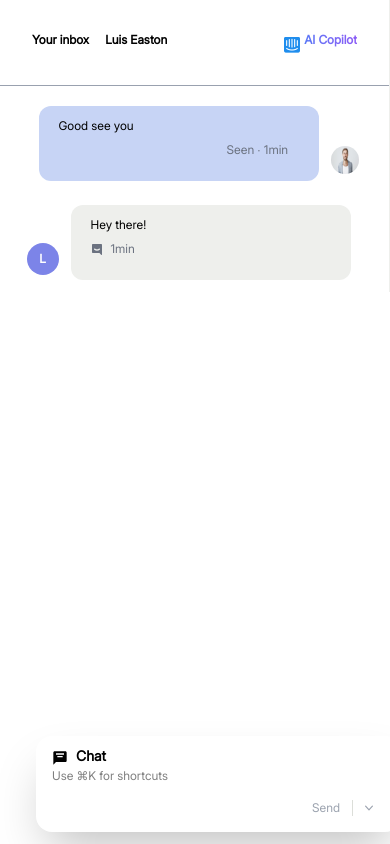
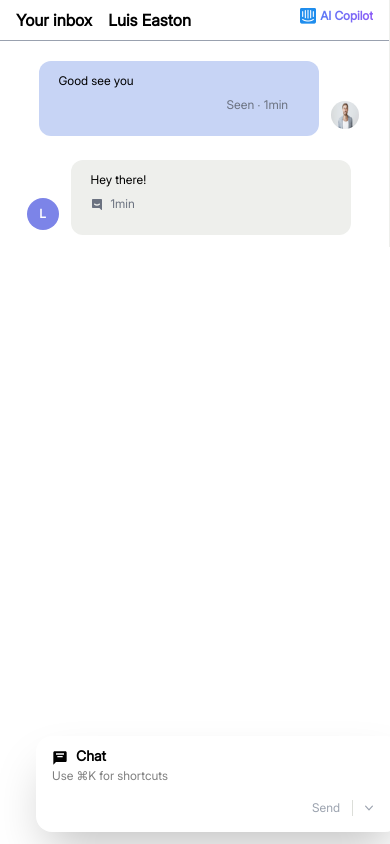
Before and after one commit to Rays-Code/intercom-admin-panel, a React (Vite) app: page /chat in a window 390 px wide. Built offline with nearby package versions, Linux system fonts and the light colour scheme; no server answers.

Commit message:
fixed font size in mobile

```diff
--- a/src/components/mobile/MobileAppBar.jsx
+++ b/src/components/mobile/MobileAppBar.jsx
@@ -5,17 +5,17 @@ const MobileAppBar = () => {
     const Navigate = useNavigate()
 
   return (
-    <div className="flex justify-between gap-2 p-8 font-inter border-b border-gray-400 w-full">
+    <div className="flex justify-between gap-2 pb-2 pt-2 px-4 font-inter border-b border-gray-400 w-full">
         <div className="flex gap-4">
-        <div className="font-bold text-xs cursor-pointer" onClick={() => Navigate("/")}>Your inbox</div>
-        <div className="font-bold text-xs cursor-pointer">Luis Easton</div>
+        <div className="font-bold text-base cursor-pointer" onClick={() => Navigate("/")}>Your inbox</div>
+        <div className="font-bold text-base cursor-pointer">Luis Easton</div>
         </div>
-        <div className="font-bold text-xs cursor-pointer" onClick={() => {
+        <div className="font-bold text-base cursor-pointer" onClick={() => {
             Navigate("/chatbot/fin")
         }}>
              <div className="flex gap-1 text-gray-500 font-semibold text-xs bg-gradient-to-r from-[#3b82f6] to-[#8b5cf6] bg-clip-text text-transparent">
               <div>
-                <img src="/assets/images/blue_intercom_logo.webp" className="w-4 h-4 mt-[5px]"/>
+                <img src="/assets/images/blue_intercom_logo.webp" className="w-4 h-4"/>
               </div>
                 <div className="cursor-pointer">AI Copilot</div>
             </div>
--- a/src/components/mobile/MobileConversationListItem.jsx
+++ b/src/components/mobile/MobileConversationListItem.jsx
@@ -19,7 +19,7 @@ const MobileConversationListItem = ({avatorColor, name, message, time, userId})
 
         <Avator name={name} avatorColor={avatorColor}/>
 
-        <div className='flex flex-col text-xl'>
+        <div className='flex flex-col text-xs'>
             <div className='font-semibold'>{name}</div>
             <div className='flex justify-between items-center text-xs gap-5'>
                 <div className='w-[270px]'>{message.slice(0, 15) + ".."}</div>
```
